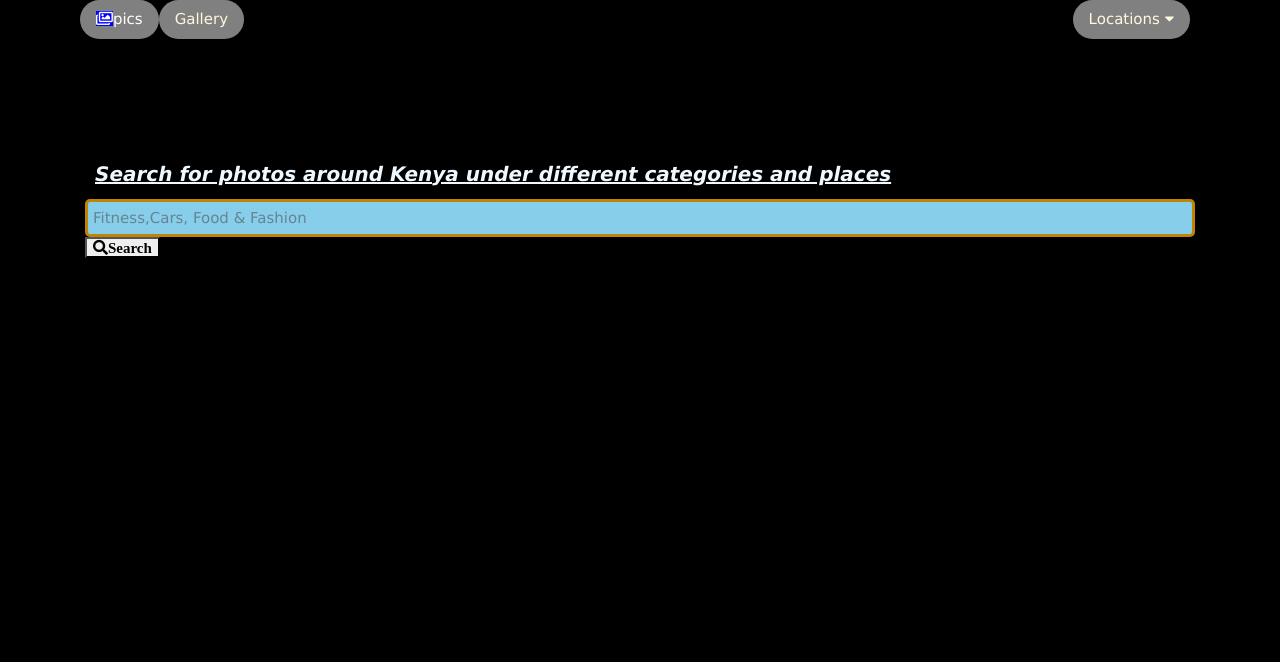
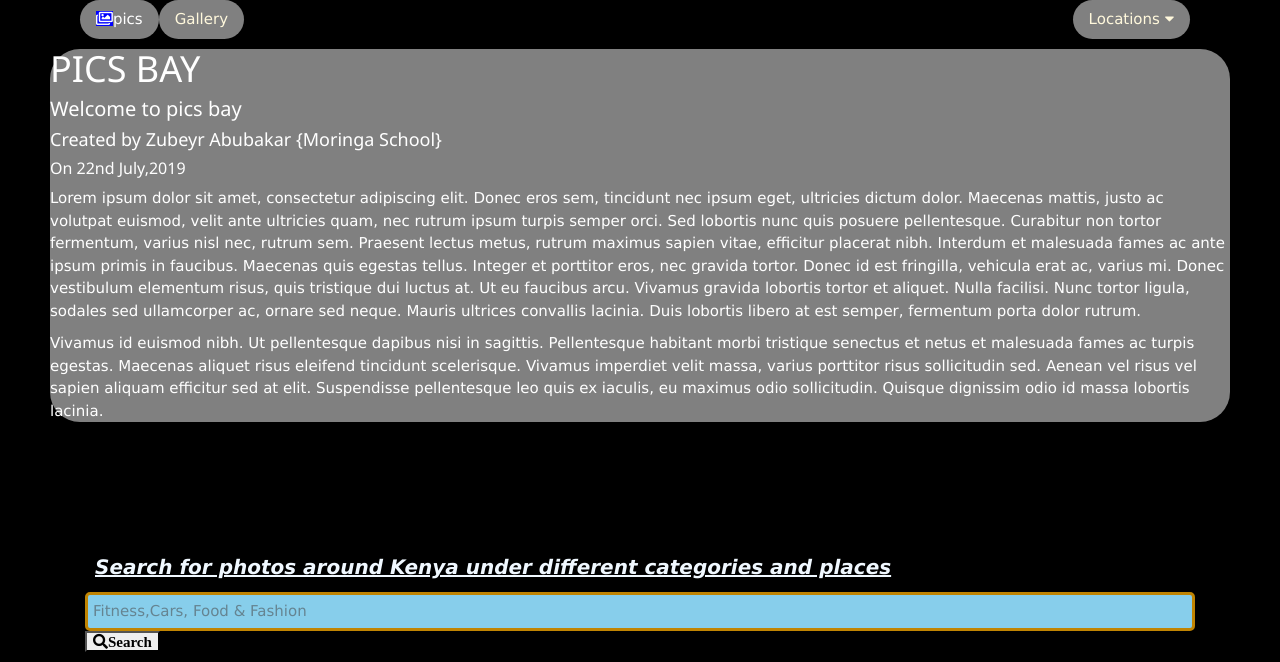
Before and after one commit to zubeir-Abubakar/Gallery, a Django app: template gallery/templates/base.html in a window 1280 px wide. Shown: the top 662 px of the page. Run offline with Django 3.2, Linux system fonts and the light colour scheme; the template is opened without the code that fills it, so the values that code supplies are empty; some libraries are stand-ins or nearby versions.

Commit message:
base.html , adding user and creater

```diff
--- a/gallery/templates/base.html
+++ b/gallery/templates/base.html
@@ -5,7 +5,12 @@
         background-repeat: no-repeat;
         background-size: cover;
     }
-
+.intro{
+    background: grey;
+    margin-left: 50px;
+    margin-right: 50px;
+    border-radius: 30px;
+}
 </style>
 {% load bootstrap3 %}
 {% load static %}
@@ -41,9 +46,28 @@
     <script src="//code.jquery.com/jquery-3.3.1.min.js"></script>
     {% bootstrap_javascript %}
     <script src="https://cdn.jsdelivr.net/gh/fancyapps/fancybox@3.5.6/dist/jquery.fancybox.min.js"></script>
-
     {% endblock %}
-
+     <div class="intro">
+         <h1>PICS BAY</h1>
+         <h4>Welcome to pics bay</h4>
+         <h5>Created by Zubeyr Abubakar {Moringa School}</h5>
+         <h6>On 22nd July,2019</h6>
+         <p>Lorem ipsum dolor sit amet, consectetur adipiscing elit. Donec eros sem, tincidunt nec ipsum eget, ultricies
+             dictum dolor. Maecenas mattis, justo ac volutpat euismod, velit ante ultricies quam, nec rutrum ipsum
+             turpis semper orci. Sed lobortis nunc quis posuere pellentesque. Curabitur non tortor fermentum, varius
+             nisl nec, rutrum sem. Praesent lectus metus, rutrum maximus sapien vitae, efficitur placerat nibh. Interdum
+             et malesuada fames ac ante ipsum primis in faucibus. Maecenas quis egestas tellus. Integer et porttitor
+             eros, nec gravida tortor. Donec id est fringilla, vehicula erat ac, varius mi. Donec vestibulum elementum
+             risus, quis tristique dui luctus at. Ut eu faucibus arcu. Vivamus gravida lobortis tortor et aliquet. Nulla
+             facilisi. Nunc tortor ligula, sodales sed ullamcorper ac, ornare sed neque. Mauris ultrices convallis
+             lacinia. Duis lobortis libero at est semper, fermentum porta dolor rutrum.</p>
+             <p>Vivamus id euismod nibh. Ut pellentesque dapibus nisi in sagittis. Pellentesque habitant morbi tristique
+                 senectus et netus et malesuada fames ac turpis egestas. Maecenas aliquet risus eleifend tincidunt
+                 scelerisque. Vivamus imperdiet velit massa, varius porttitor risus sollicitudin sed. Aenean vel risus
+                 vel sapien aliquam efficitur sed at elit. Suspendisse pellentesque leo quis ex iaculis, eu maximus odio
+                 sollicitudin. Quisque dignissim odio id massa lobortis lacinia.
+</p>
+     </div>
 
 
     <div class="container">
--- a/gallery/templates/search.html
+++ b/gallery/templates/search.html
@@ -26,7 +26,7 @@
         <div class="container">
 
   <div class="col-md-12">
-    <p class="spaceup"><b>{{message}} </b></p>
+    <p class="spaceup"><b>{{message}}</b></p>
   </div>
 
   <div class="col-md-12">
```
